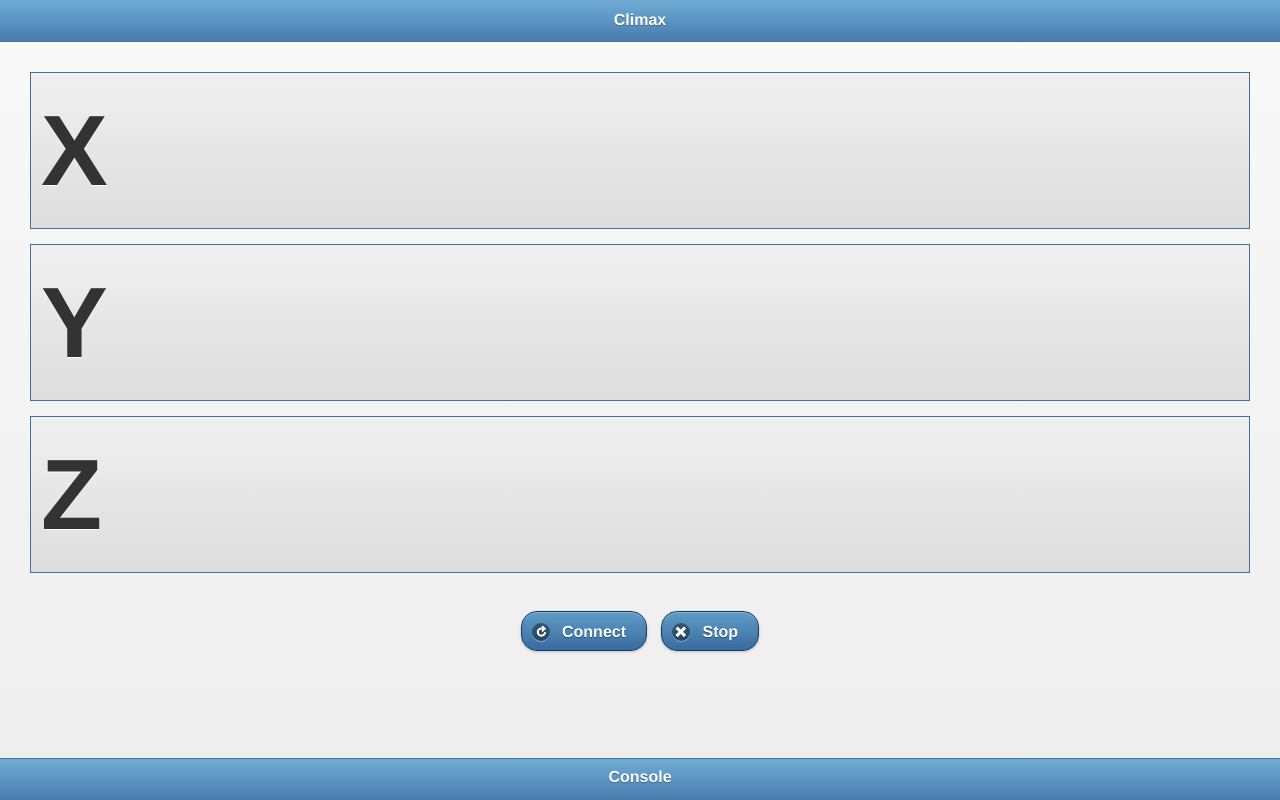
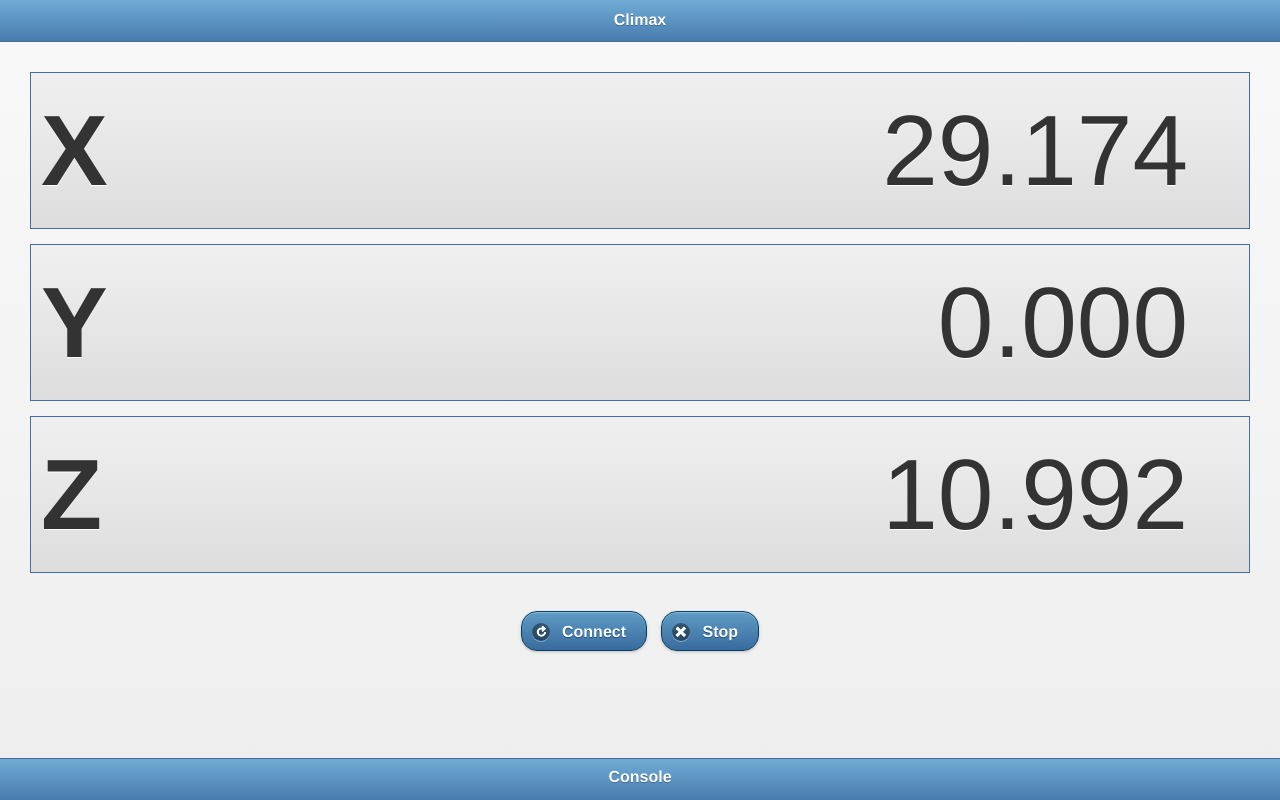
Before and after one commit to lduruo10/ClimaxApp, a plain HTML site: page index.html in a window 1280 px wide. Drawn offline with Linux system fonts and the light colour scheme.

Commit message:
udpate for the hardcode numbers

```diff
--- a/index.html
+++ b/index.html
@@ -27,17 +27,17 @@
 <div id="display">
 <div id="display-x" class="display-box">
 <div class="axis"><span>X</span></div>
-<div class="axis-value"><span id="span-x-value"></span></div>
+<div class="axis-value"><span id="span-x-value">29.174</span></div>
 </div>
 
 <div id="display-y" class="display-box">
 <div class="axis"><span>Y</span></div>
-<div class="axis-value"><span id="span-y-value"></span></div>
+<div class="axis-value"><span id="span-y-value">0.000</span></div>
 </div>
 
 <div id="display-z" class="display-box">
 <div class="axis"><span>Z</span></div>
-<div class="axis-value"><span id="span-z-value"></span></div>
+<div class="axis-value"><span id="span-z-value">10.992</span></div>
 </div>
 </div>
 
--- a/js/socket.js
+++ b/js/socket.js
@@ -93,7 +93,7 @@ function writeText(id, message)
 $(document).ready(function(){
 
 	$("#connect-button").click(function () {
-		var wsUri = "ws://192.168.1.22";
+		var wsUri = "ws://192.168.1.22:9750";
 		socketConnection(wsUri);
 	    });
 
```
